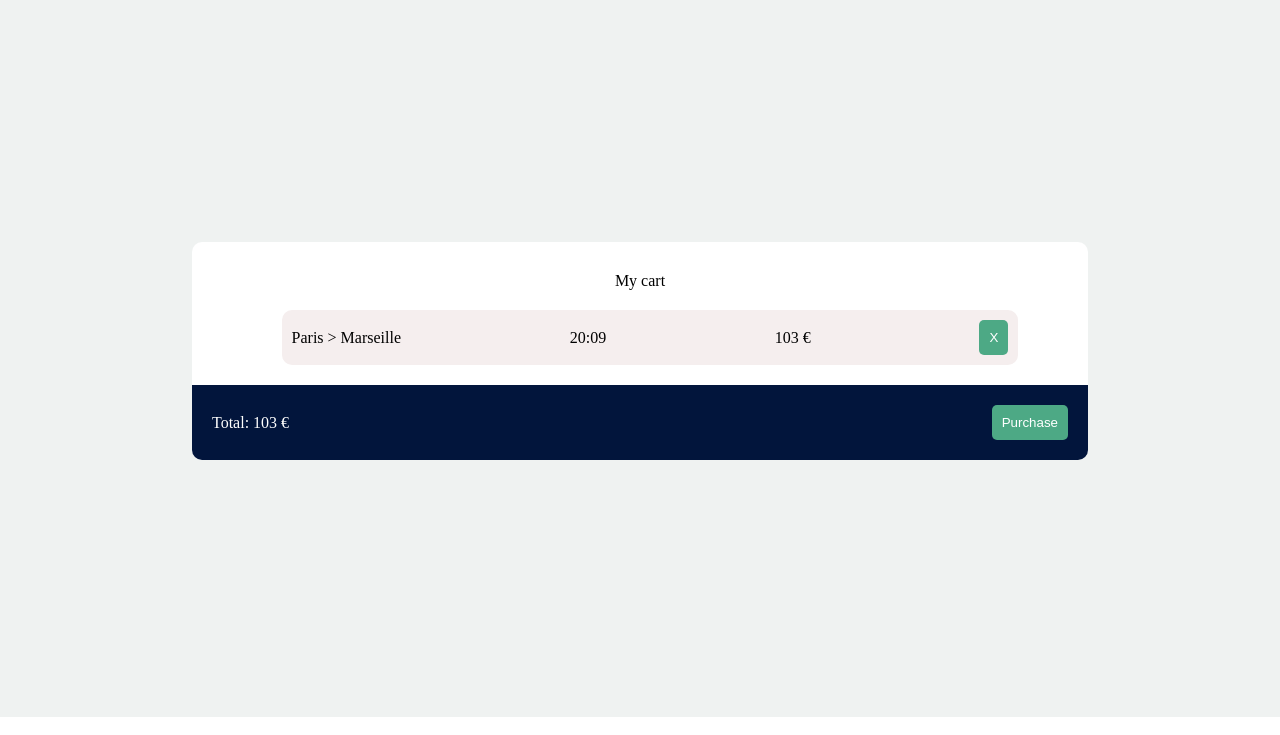
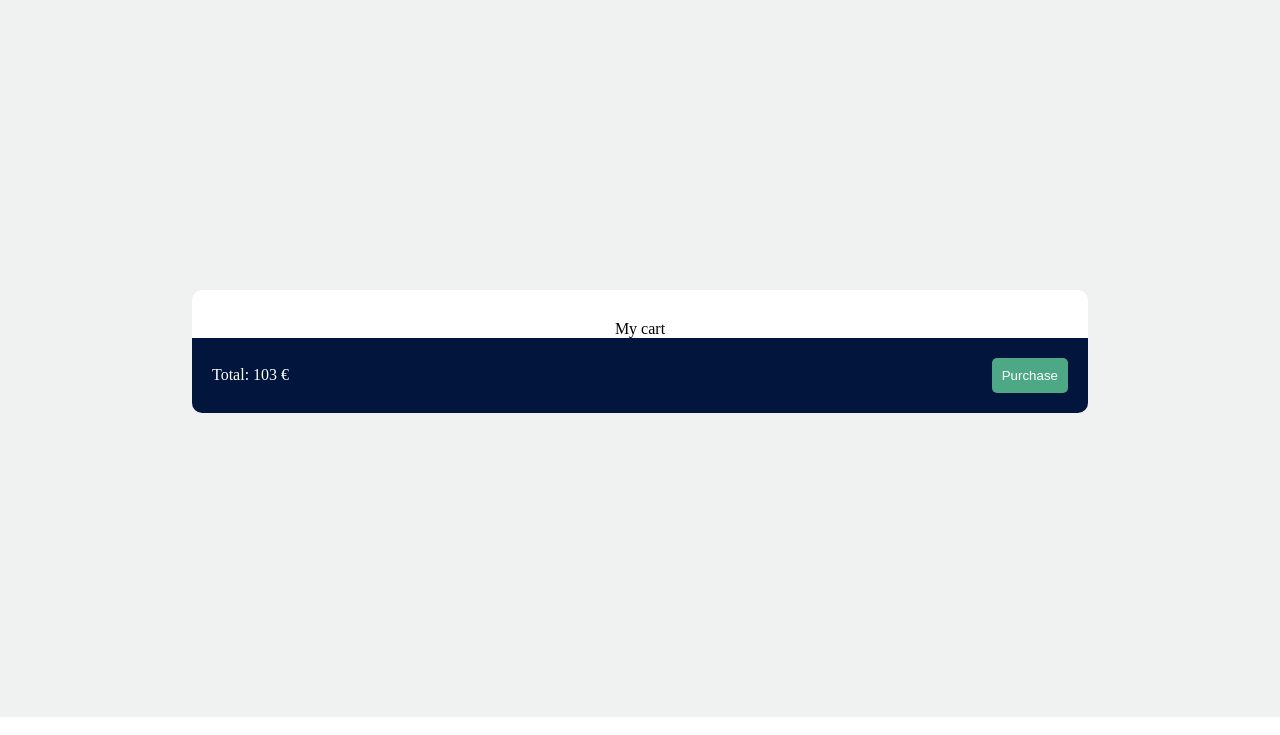
Before and after one commit to and294/frontend-hackathon, a plain HTML site: page cart.html in a window 1280 px wide. Shown: the part 65-800 px from the top of the page. Drawn offline with Linux system fonts and the light colour scheme; no server answers.

Commit message:
cart change

```diff
--- a/cart.html
+++ b/cart.html
@@ -18,12 +18,6 @@
           <div id="cartContainer">
         <p id="cartTitle">My cart</p>
         <div class="itemContainer">
-                   <div class="item">
-            <p id="trip">Paris > Marseille</p>
-            <p id="time">20:09</p>
-            <p id="price">103 €</p>
-            <button id="delete">X</button>
-        </div>
         </div>
         <div id="total">
             <p id="sum">Total: 103 €</p>
```
